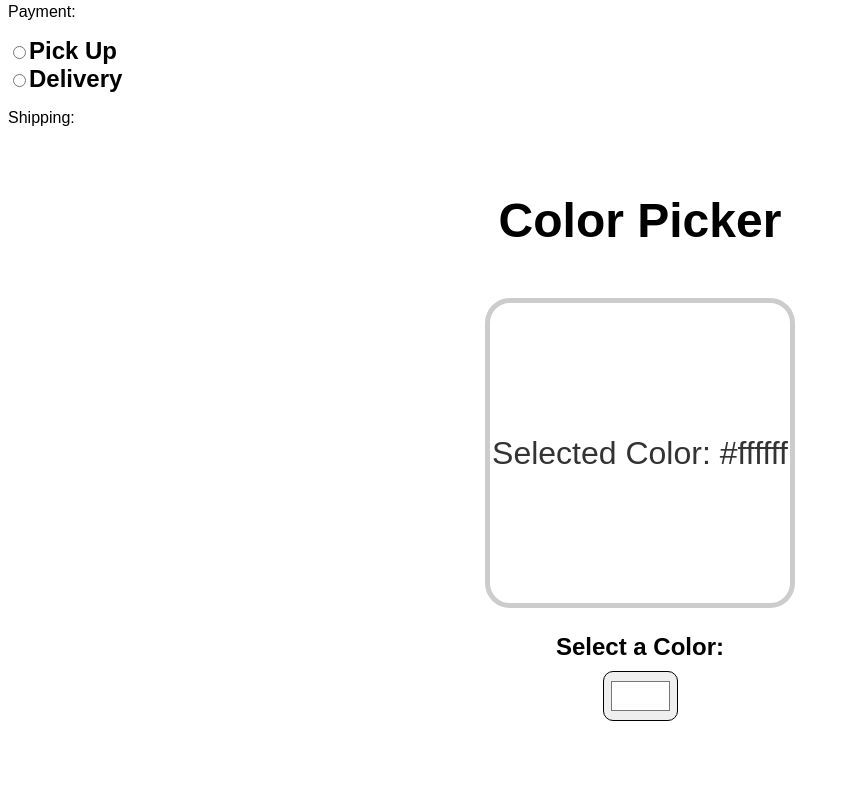
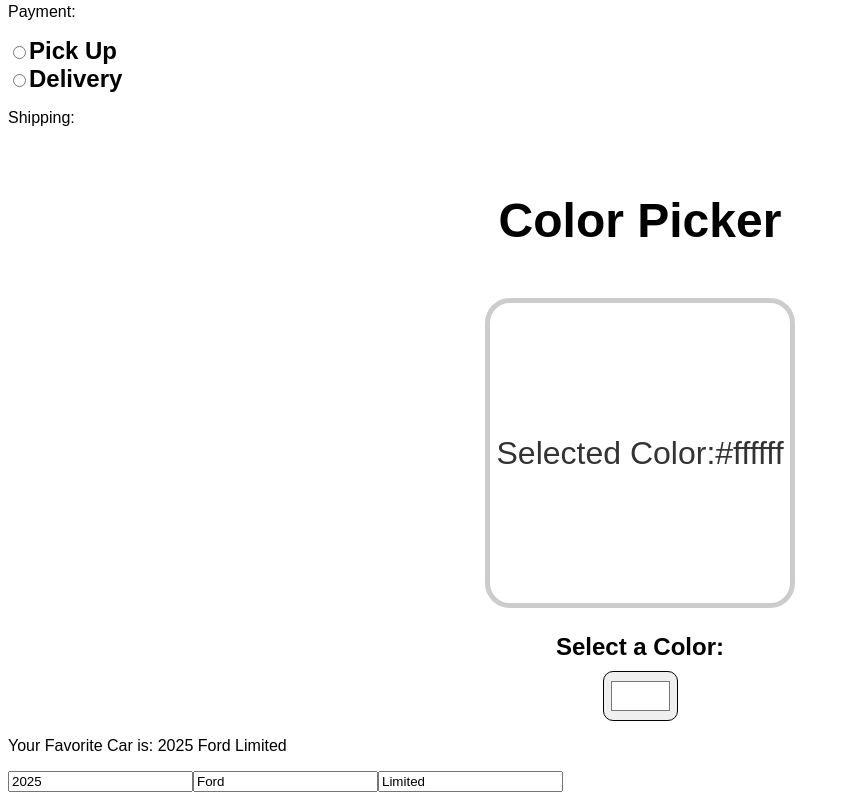
Before and after one commit to biruk1122/React-Playground, a React (Vite) app in the folder my-react-app/: page / in a window 1280 px wide. Shown: the part 1616-2416 px from the top of the page, without its empty margins (0-850 px from the left). Before the commit the page ends 2345 px from the top, so only its background shows below. Built offline with nearby package versions, Linux system fonts and the light colour scheme.

Commit message:
update objects in state

```diff
--- a/my-react-app/src/App.jsx
+++ b/my-react-app/src/App.jsx
@@ -5,6 +5,7 @@
 import List from "./List"
 import Student from "./Student"
 import UserGreeting from "./UserGreeting"
+import MyComponent from "./MyComponent"
 
 function App() {
   const fruits = [
@@ -36,6 +37,7 @@
       <Button />
       <Counter />
       <ColorPicker />
+      <MyComponent />
     </div>
   )
 }
--- a/my-react-app/src/ColorPicker.jsx
+++ b/my-react-app/src/ColorPicker.jsx
@@ -11,7 +11,7 @@
     <div className="color-picker-container">
       <h1>Color Picker</h1>
       <div className="color-display" style={{ backgroundColor: color }}>
-        <p>Selected Color: {color}</p>
+        <p>Selected Color:{color} </p>
       </div>
       <label>Select a Color:</label>
       <input type="color" value={color} onChange={handleColorChange}></input>
--- /dev/null
+++ b/my-react-app/src/MyComponent.jsx
@@ -0,0 +1,31 @@
+import { useState } from "react"
+
+function MyComponent() {
+  const [car, setCar] = useState({ year: 2025, make: "Ford", model: "Limited" })
+
+  function handleYearChange(event) {
+    setCar((c) => ({ ...c, year: event.target.value }))
+  }
+
+  function handleMakeChange(event) {
+    setCar((c) => ({ ...c, make: event.target.value }))
+  }
+
+  function handleModelChange(event) {
+    setCar((c) => ({ ...c, model: event.target.value }))
+  }
+
+  return (
+    <div>
+      <p>
+        Your Favorite Car is: {car.year} {car.make} {car.model}
+      </p>
+
+      <input type="number" value={car.year} onChange={handleYearChange}></input>
+      <input type="text" value={car.make} onChange={handleMakeChange}></input>
+      <input type="text" value={car.model} onChange={handleModelChange}></input>
+    </div>
+  )
+}
+
+export default MyComponent
```
